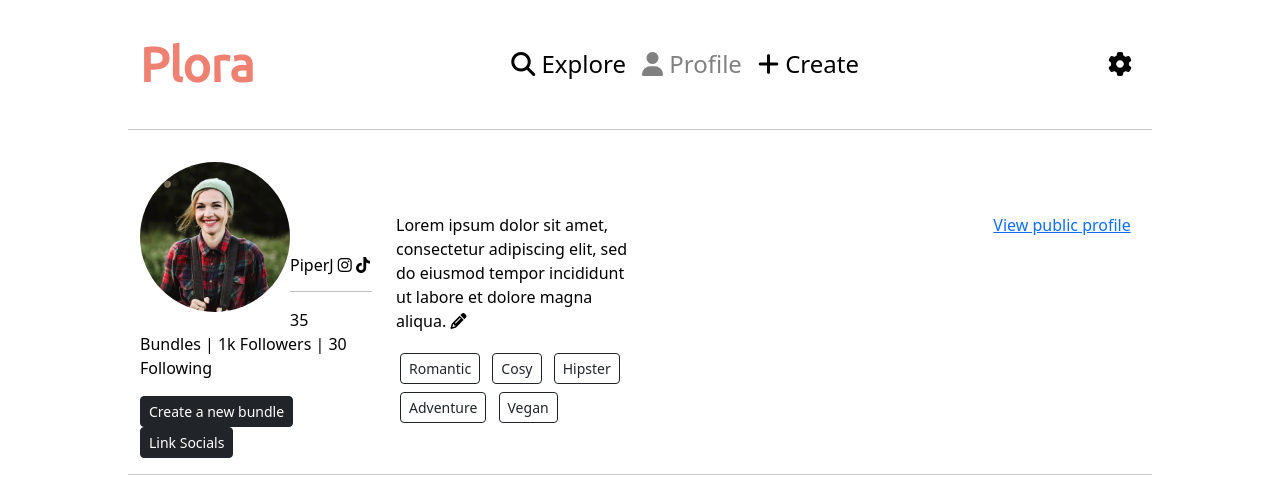
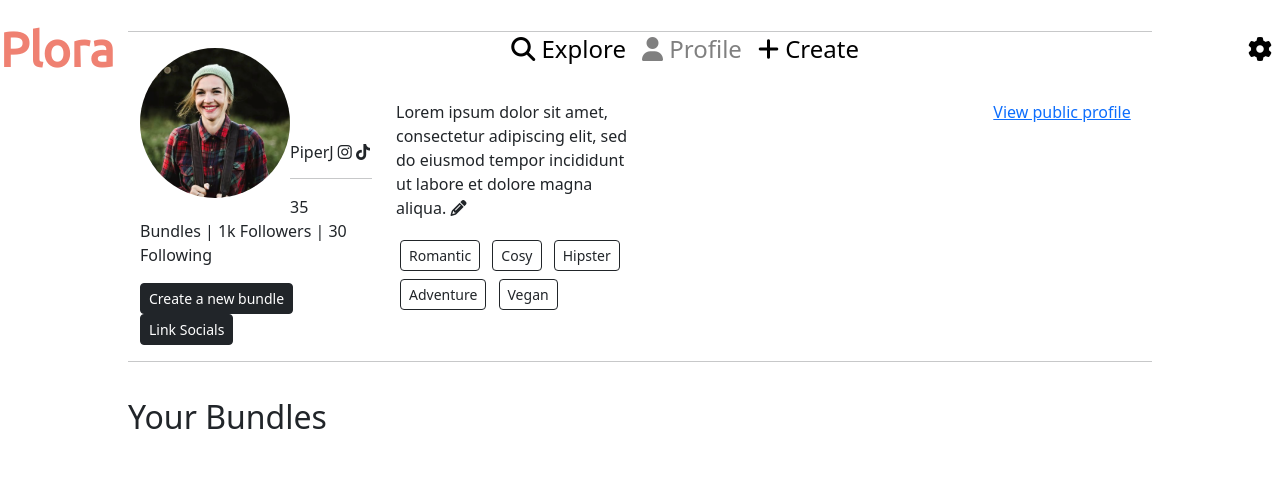
Before and after one commit to milkymetamouse/ploramobile, a plain HTML site: page profile.html in a window 1280 px wide. Shown: the top 483 px of the page. Drawn offline with nearby package versions, Linux system fonts and the light colour scheme; files whose address does not match are found by name.

Commit message:
Update profile.html
added fixed top

```diff
--- a/profile.html
+++ b/profile.html
@@ -34,8 +34,8 @@
   <!-- Nav Bar -->
 
   <!-- Nav Bar -->
-  <div class="container-fluid">
-    <nav class="navbar navbar-expand-lg navbar-light">
+<div class="container-fluid">
+    <nav class="navbar navbar-expand-lg navbar-light fixed-top">
       <a class="navbar-brand" href="index.html">Plora</a>
       <button class="navbar-toggler" type="button" data-bs-toggle="collapse" data-bs-target="#navbarTogglerDemo01" aria-controls="navbarTogglerDemo01" aria-expanded="false" aria-label="Toggle navigation">
         <span class="navbar-toggler-icon"></span>
@@ -63,8 +63,9 @@
         </ul>
       </div>
 
+
+  </nav>
   </div>
-  </nav>
 
   <hr />
 
@@ -80,7 +81,7 @@
 <!-- Profile section -->
 
     <section class="grey" id="title">
-      <div class="container-fluid">
+      <div class="container">
 
         <div class="row">
           <div class="col-lg-3 userProfile">
```
